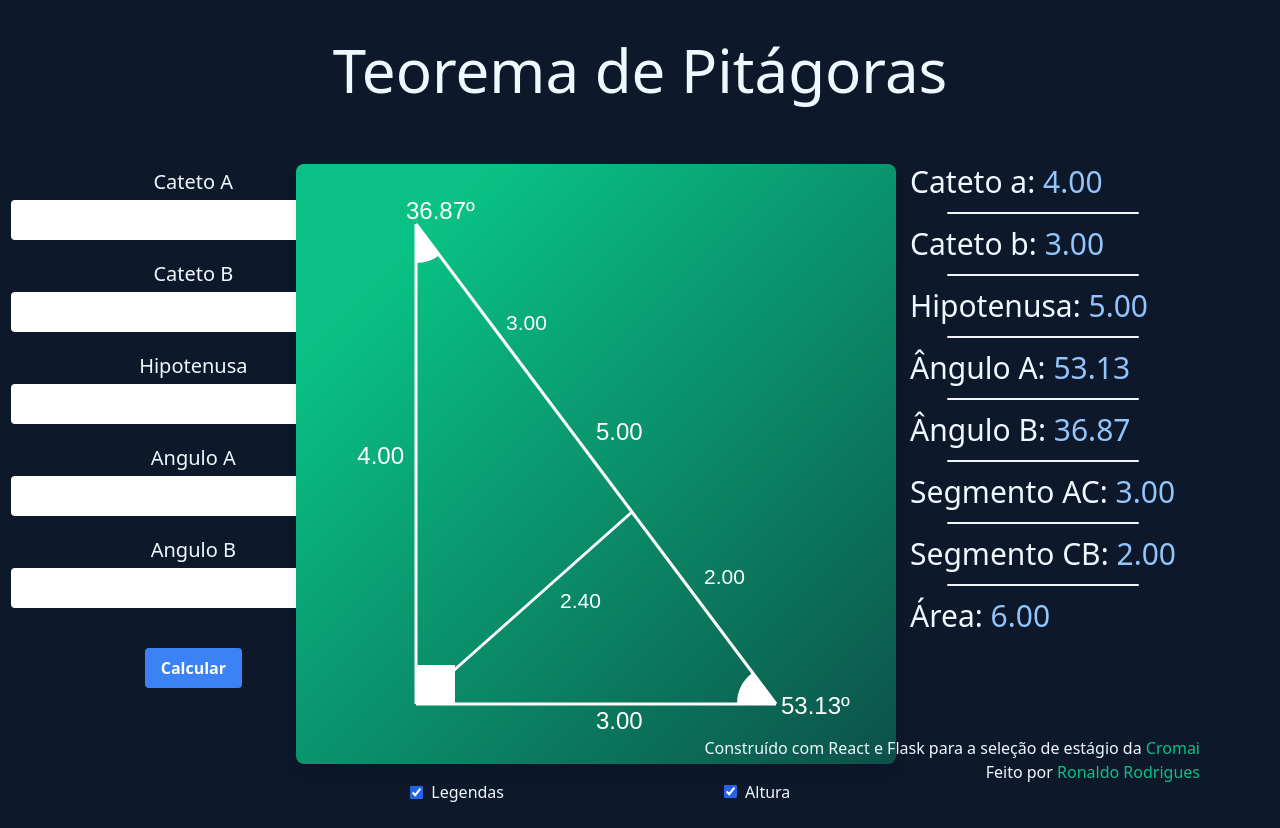
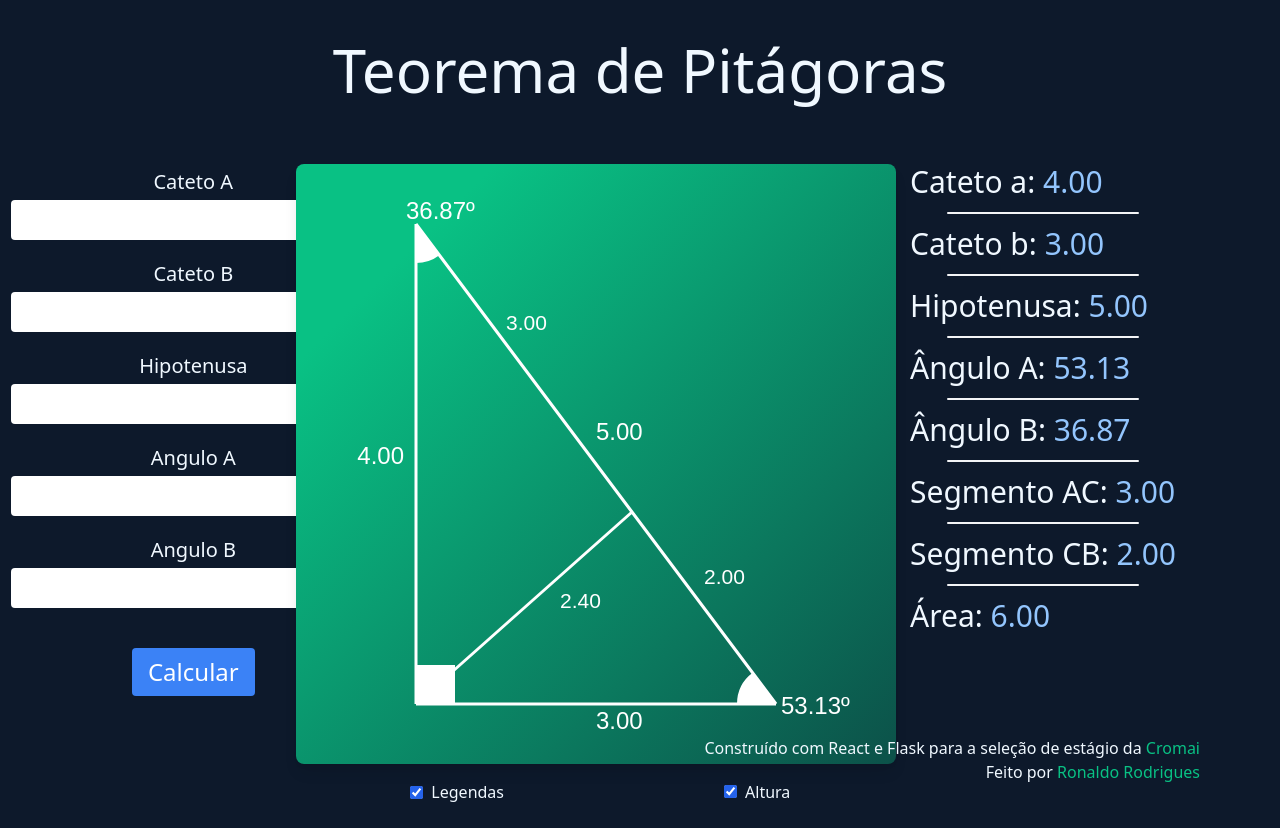
Before and after one commit to ronaldo26rodrigues/calculadora-pitagoras, a React (Vite) app in the folder calculadora-pitagoras/: page / in a window 1280 px wide. Built offline with nearby package versions, Linux system fonts and the light colour scheme.

Commit message:
botão calcular

```diff
--- a/calculadora-pitagoras/src/components/FormCalc.tsx
+++ b/calculadora-pitagoras/src/components/FormCalc.tsx
@@ -94,7 +94,7 @@ export function FormCalc({
 
         </form>
         <button
-          className="bg-blue-500 hover:bg-blue-700 text-white font-bold py-2 px-4 my-10 rounded"
+          className="bg-blue-500 hover:bg-blue-700 text-white xl:text-2xl font-bold xl:font-normal py-2 px-4 my-10 rounded"
           onClick={() => {
             console.log(formValues);
             const inputs = document.querySelectorAll('input')
```
